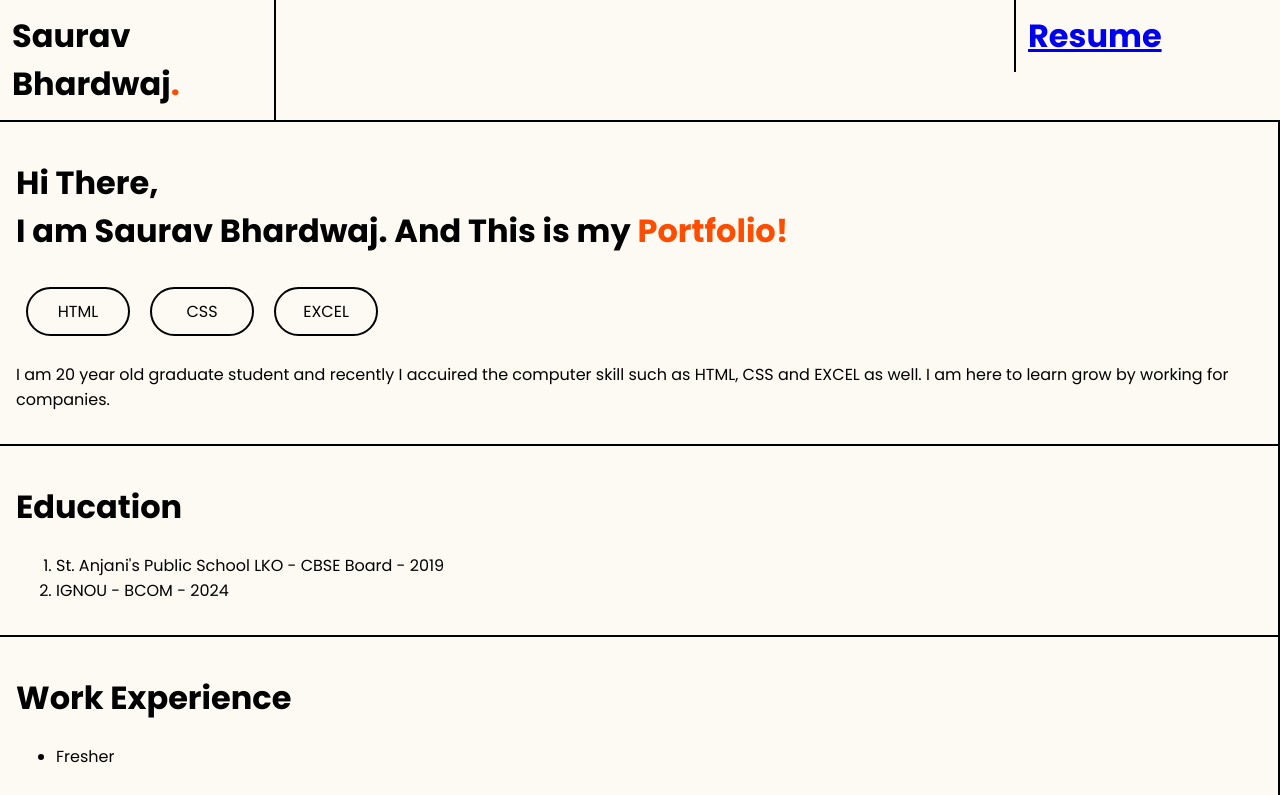
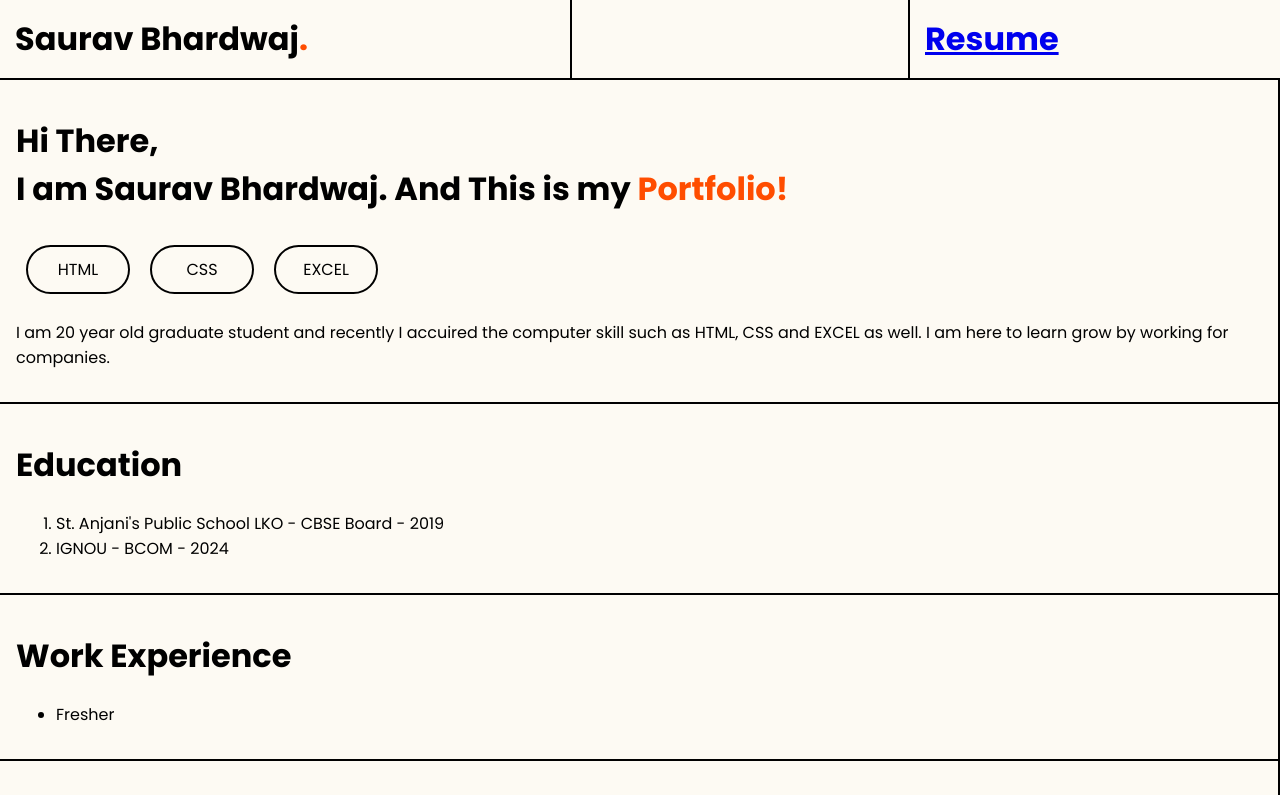
Before and after one commit to Imsaurav-B/portfolio.s, a plain HTML site: page index.html in a window 1280 px wide. Shown: the top 795 px of the page. Drawn offline with Linux system fonts and the light colour scheme.

Commit message:
Update styles.css

```diff
--- a/styles.css
+++ b/styles.css
@@ -15,15 +15,15 @@ body {
 .name-heading {
   margin: 0;
   border-right: 2px solid black;
-  width: 250px;
-  padding: 12px;
+  width: 540px;
+  padding: 15px;
 }
 
 .resume-heading {
   margin: 0;
   border-left: 2px solid black;
-  width: 240px;
-  padding: 12px;
+  width: 340px;
+  padding: 15px;
 }
 
 .big-box {
```
